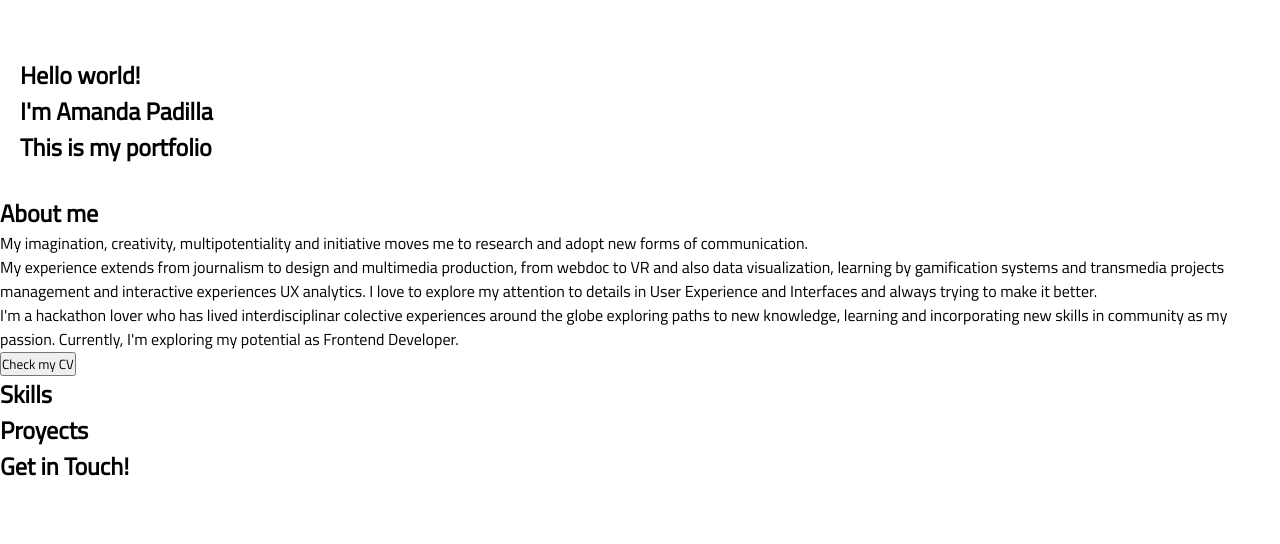
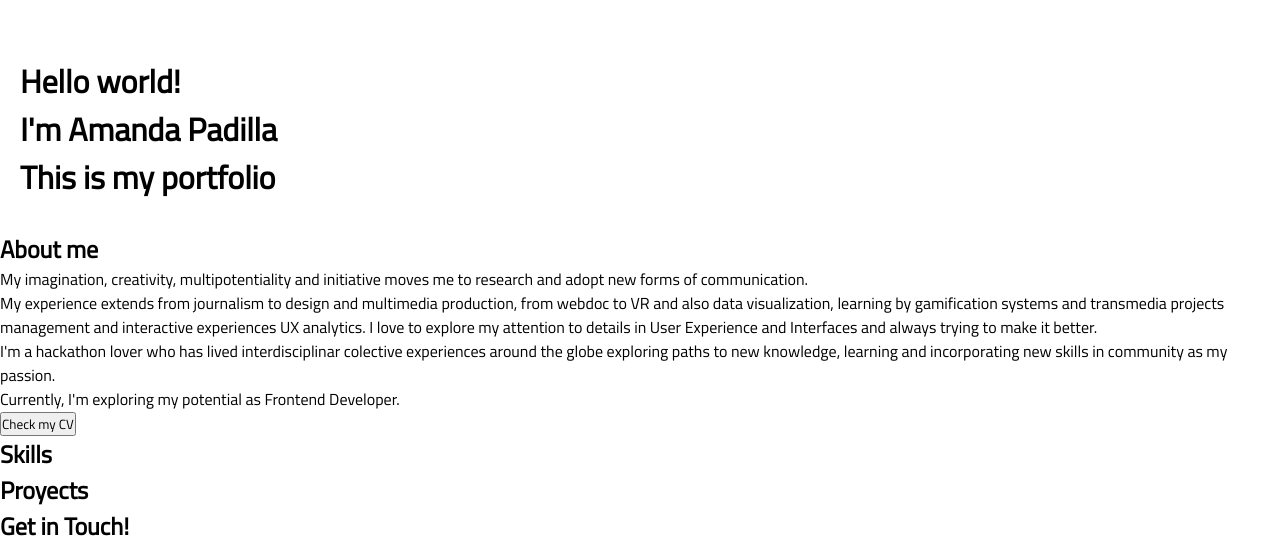
Before and after one commit to amandapadilla/portfolio, a React app: page / in a window 1280 px wide. Shown: the part 405-949 px from the top of the page. Before the commit the page ends 889 px from the top, so only its background shows below. Built offline with nearby package versions, Linux system fonts and the light colour scheme.

Commit message:
add content to components and data.json

```diff
--- a/src/components/About.js
+++ b/src/components/About.js
@@ -0,0 +1,23 @@
+import React from "react";
+
+function About (){
+    return(
+        <div className="about">
+            <h2 className="about__title">About me</h2>
+          <p>
+          My imagination, creativity, multipotentiality and initiative moves me to research and adopt new forms of communication.
+          </p>
+          <p>
+          My experience extends from journalism to design and multimedia production, from webdoc to VR and also data visualization, learning by gamification systems and transmedia projects management and interactive experiences UX analytics. I love to explore my attention to details in User Experience and Interfaces and always trying to make it better.
+          </p>
+          <p>
+          I'm a hackathon lover who has lived interdisciplinar colective experiences around the globe exploring paths to new knowledge, learning and incorporating new skills in community as my passion.
+          </p>
+          <p>Currently, I'm exploring my potential as Frontend Developer.
+          </p>
+          <button>Check my CV</button>
+        </div>
+    );
+}
+
+export default About;
--- a/src/components/App.js
+++ b/src/components/App.js
@@ -1,31 +1,17 @@
 import React from "react";
 import Header from "./Header";
-import "../stylesheets/index.scss";
-import "../stylesheets/App.scss";
+import Landing from "./Landing";
+import About from "./About";
+import "../stylesheets/index.css";
+import "../stylesheets/App.css";
 
 function App() {
   return (
     <div className="App">
       <Header/>
-      <section>
-      <h1 className="page-title">Hello world!<br/> I'm Amanda Padilla <br/>This is my portfolio</h1>
-      </section>
+      <Landing/>
+      <About/>
       <main>
-        <section>
-          <h1>About me</h1>
-          <p>
-          My imagination, creativity, multipotentiality and initiative moves me to research and adopt new forms of communication.
-          </p>
-          <p>
-          My experience extends from journalism to design and multimedia production, from webdoc to VR and also data visualization, learning by gamification systems and transmedia projects management and interactive experiences UX analytics. I love to explore my attention to details in User Experience and Interfaces and always trying to make it better.
-          </p>
-          <p>
-          I'm a hackathon lover who has lived interdisciplinar colective experiences around the globe exploring paths to new knowledge, learning and incorporating new skills in community as my passion. Currently, I'm exploring my potential as Frontend Developer.
-          </p>
-          <aside>
-            <button>Check my CV</button>
-          </aside>
-        </section>
         <section>
           <h2>Skills</h2>
         </section>
--- a/src/components/Header.js
+++ b/src/components/Header.js
@@ -1,5 +1,5 @@
 import React from "react";
-import "../stylesheets/index.scss";
+import "../stylesheets/index.css";
 
 function Header (){
     return (
--- a/src/components/Landing.js
+++ b/src/components/Landing.js
@@ -0,0 +1,10 @@
+import React from "react";
+
+function Landing (){
+    return (
+        <div className="landing">
+            <h1 className="landing__title">Hello world!<br/> I'm Amanda Padilla <br/>This is my portfolio</h1>
+        </div>
+    );
+}
+export default Landing;
--- a/src/stylesheets/App.scss
+++ b/src/stylesheets/App.css
@@ -1,4 +1,4 @@
-.page-title{
+.landing__title{
   margin:60px 20px 30px 20px;
   text-align:start;
 }
```
Also changed, not shown: src/stylesheets/index.css (renamed from src/stylesheets/index.scss).
